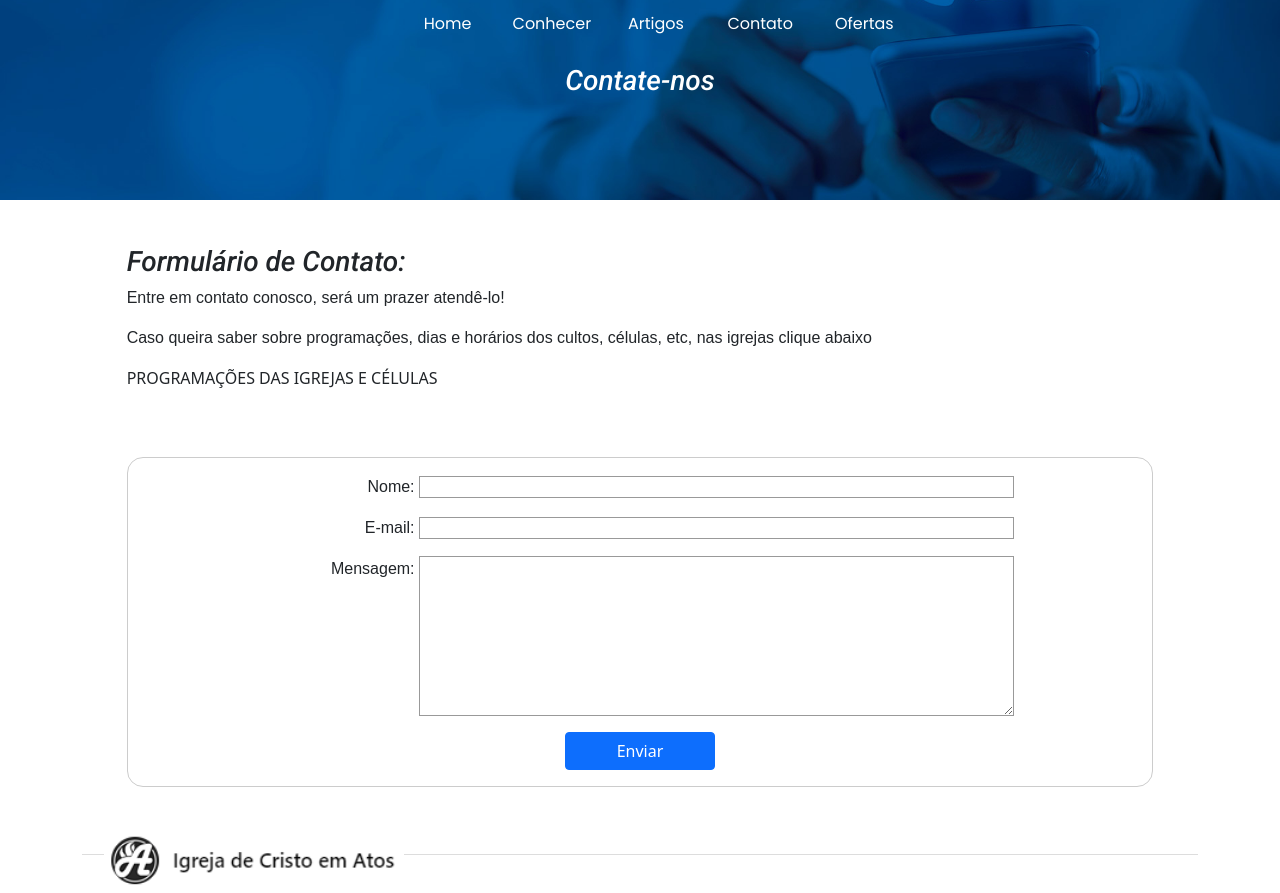
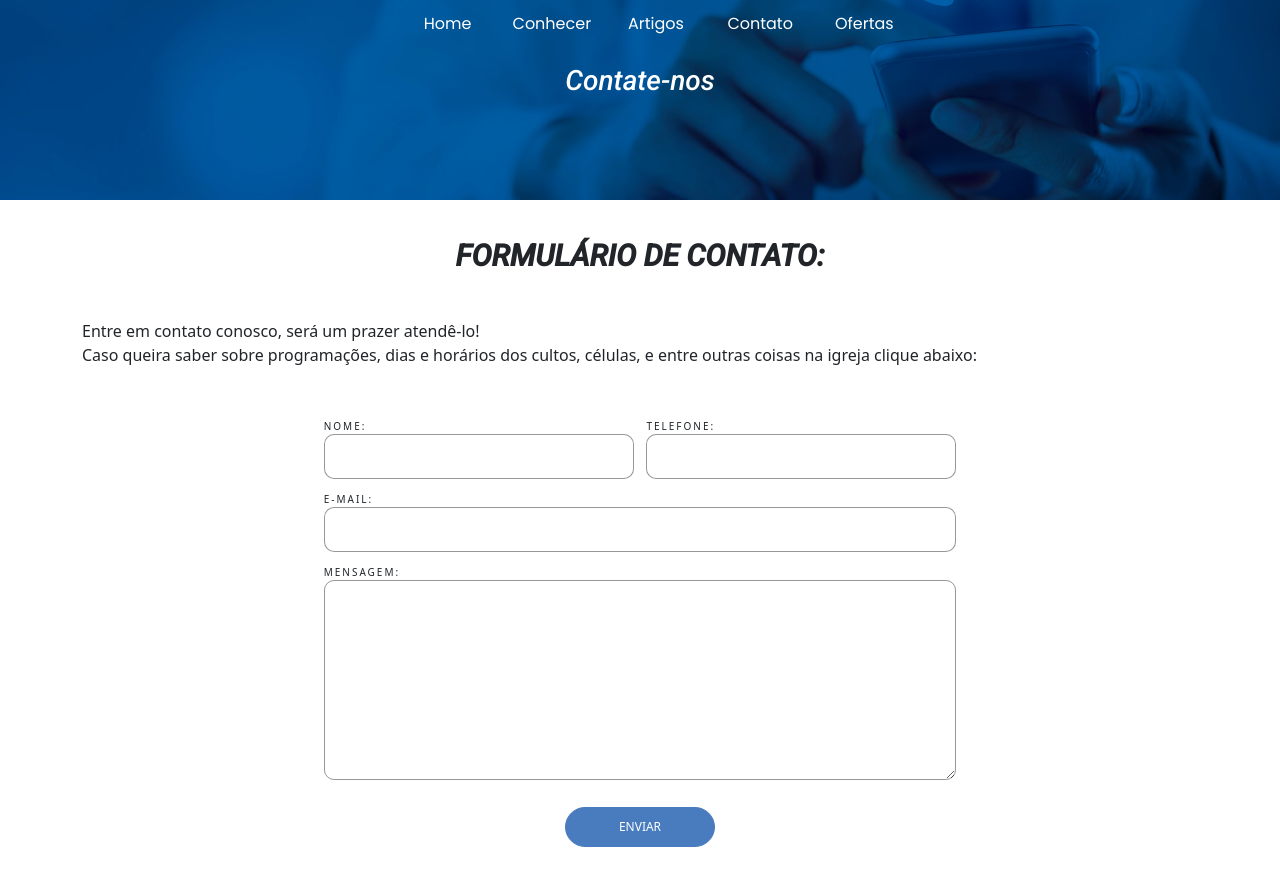
Before and after one commit to brunocalvi/pagina_atos, a plain HTML site: page contato.html in a window 1280 px wide. Shown: the top 893 px of the page. Drawn offline with Linux system fonts and the light colour scheme.

Commit message:
Atualização de arquivos

```diff
--- a/_css/contato.css
+++ b/_css/contato.css
@@ -16,75 +16,133 @@ body {
     color: white;
 }
 
-#bloco1 {
-    /*background-color: beige;*/
-    padding: 4%;
-}
-
-#bloco2{
-    /*background-color: aquamarine;*/
-    padding: 2% 4%;
-    text-align: center;
-}
-
-form {
-    /* Apenas para centralizar o form na página */
-    margin: 0 auto;
-    /* Para ver as bordas do formulário */
-    padding: 1em;
-    border: 1px solid #CCC;
-    border-radius: 1em;
-    width: 100%;
-
-}
 
 form div + div {
     margin-top: 1em;
 }
 
-label {
-    /*Para ter certeza que todas as labels tem o mesmo tamanho e estão propriamente alinhadas */
-    display: inline-block;
-    width: 15%;
-    text-align: right;
-}
-
-input, textarea {
-    /* Para certificar-se que todos os campos de texto têm as mesmas configurações de fonte. Por padrão, textareas ter uma fonte monospace*/
-    font: 1em sans-serif;
-
-    /* Para dar o mesmo tamanho a todos os campo de texto */
-    width: 60%;
-    -moz-box-sizing: border-box;
-    box-sizing: border-box;
-
-    /* Para harmonizar o look & feel das bordas nos campos de texto*/
-    border: 1px solid #999;
-}
-
-input:focus, textarea:focus {
-    /* Dar um pouco de destaque nos elementos ativos */
-    border-color: #000;
-}
-
-textarea {
-    /* Para alinhar corretamente os campos de texto de várias linhas com sua label*/
-    vertical-align: top;
-
-    /* Para dar espaço suficiente para digitar algum texto */
-    height: 10em;
-
-    /* Para permitir aos usuários redimensionarem qualquer textarea verticalmente. Ele não funciona em todos os browsers */
-    resize: vertical;
-}
-
 button {
    width: 150px;
 }
+
 h3 {
     font-family: 'Roboto', sans-serif;
 }
 
-p, label {
-    font-family: 'Catamaran', sans-serif;
+.contact-form p {
+    text-transform: uppercase;
+    font-size: 10px;
+    letter-spacing: 2px;
+    margin: 0;
 }
+
+.contact-form-design-area {
+	margin-top: 30px;
+    margin-left: auto;
+    margin-right: auto;
+    width: 80%;
+}
+
+.form-control {
+    display: block;
+    border: 0px;
+    width: 100%;
+    height: 45px;
+    padding: 5px 0px;
+    font-size: 16px;
+    line-height: 1.42857143;
+    color: #333;
+    background-color: #fff;
+    background-image: none;
+    border-radius: 0px;
+    box-shadow: none;
+	text-indent: 10px;
+    border: 1px solid rgba(51, 51, 51, .5);
+	border-radius: 10px;
+
+}
+
+.form-control:focus {
+    border-color: #497cbf;
+    outline: 0;
+    box-shadow: none;
+}
+
+.contact-form-design-area {
+	margin-top: 30px;
+    margin-left: auto;
+    margin-right: auto;
+    width: 60%;
+}
+
+.contact-form button {
+    margin-top: 20px;
+    display: inline-block;
+    color: #fff;
+    background: #497cbf;
+    padding: 10px 25px;
+    border: 1px solid #497cbf;
+    border-radius: 100px;
+    text-transform: uppercase;
+    font-size: 12px;
+}
+
+.contact-form button:hover {
+    -webkit-transition: .3s;
+    transition: .3s;
+    color: #497cbf;
+    background-color: transparent;
+    font-weight: 1000;
+}
+
+.success {
+    background: #fff none repeat scroll 0 0;
+    color: #333;
+    font-weight: 700;
+    padding: 20px;
+    text-align: center;
+}
+
+.section-padding {
+    padding-top: 3%;
+    padding-bottom: 78px;
+}
+
+.section-title p {
+    margin-top: 4%;
+}
+
+.section-title h3 {
+    font-size: 30px;
+    text-transform: uppercase;
+	text-align: center;
+    margin: 0;
+    font-weight: 700;
+    position: relative;
+}
+
+.section-title p {
+    font-weight: 450;
+}
+
+input {
+    border: 1px solid #e3e8f0;
+    box-shadow: none;
+    color: #333;
+    height: 50px;
+    padding-left: 10px;
+}
+
+.form-group {
+    float: left;
+    margin-top: 0;
+    padding: 1%;
+}
+
+#editor_back {
+    background: transparent;
+    padding: 10px;
+    z-index: 5;
+    height: 200px;
+    width: 100%;
+}
--- a/contato.html
+++ b/contato.html
@@ -11,10 +11,10 @@
         <meta name="ICBM" content="-10.333333, -53.2"/>
         <!--Tag geo tirada do site-->
 
-        <link href="../_bootstrap-5.0.0-beta2-dist/css/bootstrap.min.css" rel="stylesheet">
-        <link href="../_css/contato.css" rel="stylesheet">
-        <link href="../_css/menu.css" rel="stylesheet">
-        <link href="../_css/footer.css" rel="stylesheet">
+        <link href="_bootstrap-5.0.0-beta2-dist/css/bootstrap.min.css" rel="stylesheet">
+        <link href="_css/contato.css" rel="stylesheet">
+        <link href="_css/menu.css" rel="stylesheet">
+        <link href="_css/footer.css" rel="stylesheet">
 
         <link href="https://fonts.googleapis.com/css2?family=Poppins&display=swap" rel="stylesheet">
         <link href="https://fonts.googleapis.com/css2?family=Roboto:ital,wght@1,500&display=swap" rel="stylesheet">
@@ -40,37 +40,51 @@
             <h3 class="texto_baner">Contate-nos</h3>
         </div>
 
+
+        <section class="contact-area section-padding">
         <div class="container">
-            <div id="bloco1">
-                <h3>Formulário de Contato:</h3>
+            <div class="row">
+                <div class="col-sm-12">
+                    <div class="section-title">
+                        <h3>Formulário de Contato:</h3>
+                        <p>Entre em contato conosco, será um prazer atendê-lo!<br>
+                        Caso queira saber sobre programações, dias e horários dos cultos, células, e entre outras coisas na igreja clique abaixo:</p>
+                    </div>
+                </div>
+            </div>
+              <div class="row contact-form-design-area wow fadeInUp">
 
-                <p>Entre em contato conosco, será um prazer atendê-lo!</p>
+               <div class="col-md-12">
+                    <div class="contact-form">
+                        <div class="row">
+                            <form action="contato.php" method="post">
+                                <div class="form-group col-md-6">
+                                    <p>Nome:</p>
+                                    <input type="text" name="nome" class="form-control" id="first-name" required="required">
+                                </div>
+                                <div class="form-group col-md-6">
+                                    <p>Telefone:</p>
+                                    <input type="number" name="telefone" class="form-control" id="subject" required="required">
+                                </div>
+                                <div class="form-group col-md-12">
+                                    <p>E-mail:</p>
+                                    <input type="email" name="email" class="form-control" id="email" required="required">
+                                </div>
+                                <div class="form-group col-md-12">
+                                    <p>Mensagem:</p>
+                                    <textarea id="editor_back" cols="6" name="mensagem" class="form-control" id="description" required="required"></textarea>
+                                </div>
 
-                <p>Caso queira saber sobre programações, dias e horários dos cultos, células, etc, nas igrejas clique abaixo</p>
-
-                PROGRAMAÇÕES DAS IGREJAS E CÉLULAS
-            </div>
-
-            <div id="bloco2">
-                <form action="#" method="post">
-                    <div>
-                        <label for="nome">Nome:</label>
-                        <input type="text" id="nome"/>
+                                <div class="col-md-12 text-center">
+                                      <button>Enviar</button>
+                                </div>
+                            </form>
+                        </div>
                     </div>
-                    <div>
-                        <label for="email">E-mail:</label>
-                        <input type="email" id="email"/>
-                    </div>
-                    <div>
-                        <label for="msg">Mensagem:</label>
-                        <textarea id="msg"></textarea>
-                    </div>
-                    <div class="button">
-                        <button type="submit" class="btn btn-primary">Enviar</button>
-                    </div>
-                </form>
-            </div>
+                </div>
+                </div>
         </div>
+    </section>
 
         <footer>
             <div class="container">
```
Also changed, not shown: artigos.html (+14 -14 lines), conhecer.html (+10 -10 lines), ofertas.html (+10 -10 lines), 1 other file.
